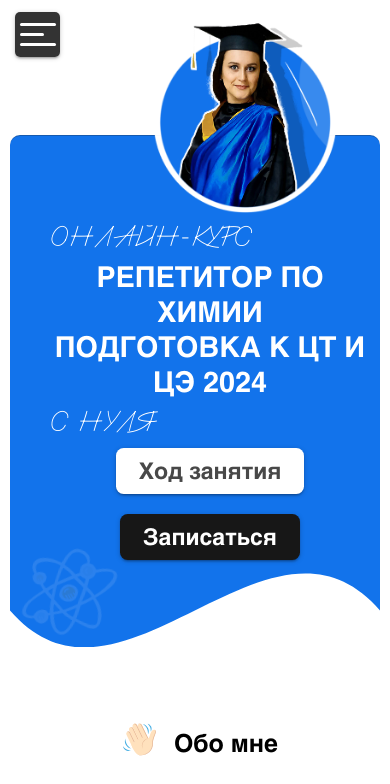
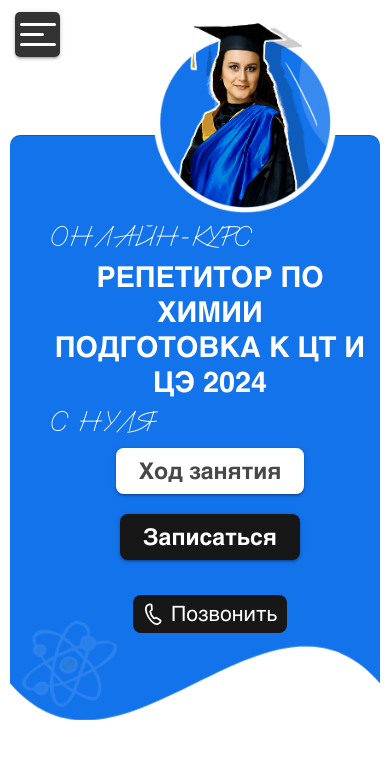
Before and after one commit to Saschaeis/saschaeis, a plain HTML site: page index.html in a window 390 px wide. Shown: the top 784 px of the page. Drawn offline with Linux system fonts and the light colour scheme; a script that the page names is missing.

Commit message:
phone button at headre

```diff
--- a/css/styles.css
+++ b/css/styles.css
@@ -161,6 +161,9 @@ body {
     margin-right: 5px;
     animation: rotate 30s infinite linear;
 }
+a.menu-icon-phone--header{
+    display: none;
+}
 @media(max-width: 900px){
     .menu-logo{
         position: absolute;
@@ -177,7 +180,12 @@ body {
     }
     .menu-icon-phone{
         margin-top: 45px;
-
+    }
+    a.menu-icon-phone--header{
+        display: inline-flex;
+        padding: 5px 10px;
+        margin-top: 15px;
+        border-radius: 8px;
     }
 }
 
--- a/index.html
+++ b/index.html
@@ -75,8 +75,11 @@
                         <p class="welcome__features-suptitle font-vasek mt-10">с нуля</p>
                     </div>
                     <div class="welcome__text-info-buttons mt-10">
+                        <a class="menu-icon-phone menu-icon-phone--header" href="tel:+375259679081"><img class="button-icon" src="./img/phone-white.svg"
+                                                                                 alt="иконка телефон">Позвонить</a>
                         <a class="button button--signup" href="index.html#contact">Записаться</a>
                         <a class="button" href="#lesson">Ход занятия</a>
+
                     </div>
                 </div>
             </div>
```
